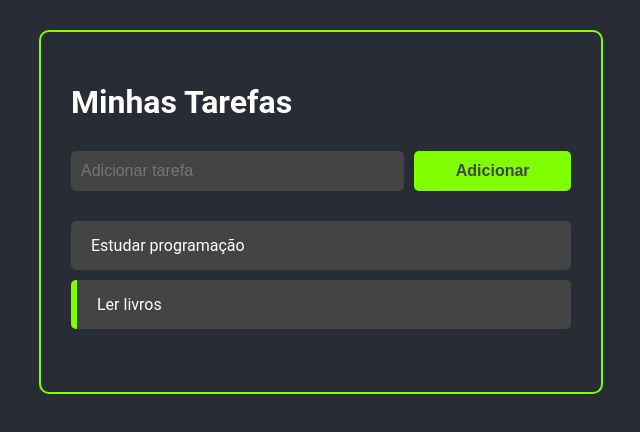
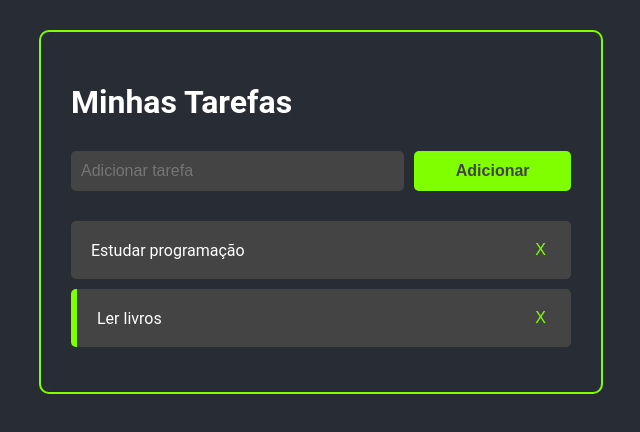
Before and after one commit to mrcomputer2018/curso_react, a React (Create React App) app: page / in a window 1280 px wide. Shown: the top 432 px of the page, without its empty margins (319-959 px from the left). Built offline with nearby package versions, Linux system fonts and the light colour scheme.

Commit message:
Add remove task functionality to Task component

```diff
--- a/src/App.js
+++ b/src/App.js
@@ -35,6 +35,12 @@
         setMTasks(newTasks)
     }
 
+    const  handleTaskClickRemove = (taskId) => {
+        const newTasks = tasks.filter(task => task.id !== taskId)
+
+        setMTasks(newTasks)
+    }
+
     return (
         <>
             <div className="container">
@@ -44,7 +50,10 @@
                 handleTaskAddition={  handleTaskAddition }
                 />
 
-                <Tasks tasks={tasks} handleTaskClick={ handleTaskClick }/>
+                <Tasks
+                tasks={tasks}
+                handleTaskClick={ handleTaskClick }
+                handleTaskClickRemove={ handleTaskClickRemove }/>
 
             </div>
         </>
--- a/src/components/Task.css
+++ b/src/components/Task.css
@@ -13,3 +13,12 @@
 .task-title {
     cursor: pointer;
 }
+
+.remove-task-button {
+    background-color: #444;
+    color: chartreuse;
+    border: none;
+    cursor: pointer;
+    padding: 5px;
+    font-size: 16px;
+}
--- a/src/components/Task.jsx
+++ b/src/components/Task.jsx
@@ -2,7 +2,7 @@
 
 import './Task.css';
 
-const Task = ({ task, handleTaskClick }) => {
+const Task = ({ task, handleTaskClick, handleTaskClickRemove }) => {
     console.log(task);
 
     return (
@@ -17,6 +17,15 @@
             onClick={ () => handleTaskClick(task.id) }>
                 { task.title }
             </div>
+
+            <div className='buttons-container'>
+                <button
+                className='remove-task-button'
+                onClick={ () => handleTaskClickRemove(task.id) }
+                >
+                    X
+                </button>
+            </div>
         </div>
     );
 }
--- a/src/components/Tasks.jsx
+++ b/src/components/Tasks.jsx
@@ -1,11 +1,14 @@
 import React from 'react'
 import Task from './Task'
 
-const Tasks = ({ tasks, handleTaskClick }) => {
+const Tasks = ({ tasks, handleTaskClick, handleTaskClickRemove }) => {
     return (
         <>
             { tasks.map( (task) =>
-                <Task task={ task } handleTaskClick={ handleTaskClick }/>
+                <Task
+                task={ task }
+                handleTaskClick={ handleTaskClick }
+                handleTaskClickRemove={  handleTaskClickRemove }/>
             )}
         </>
     )
```
